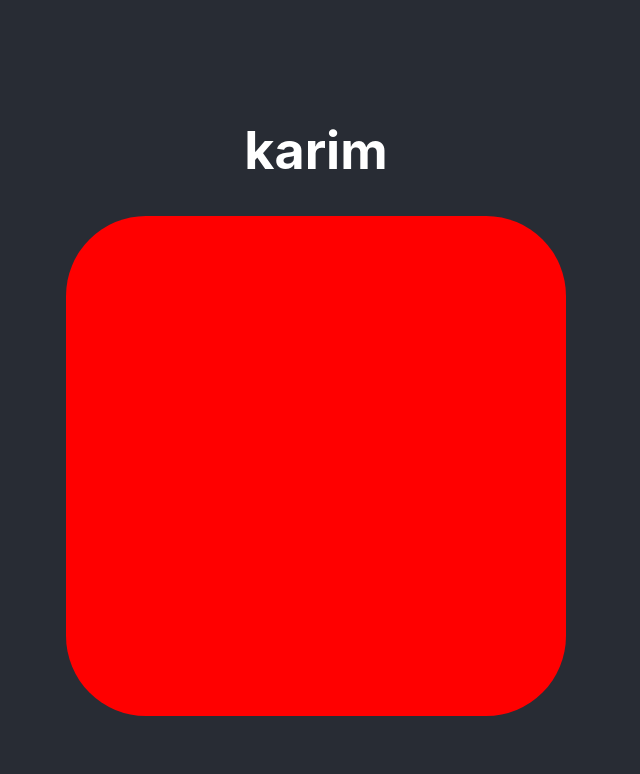
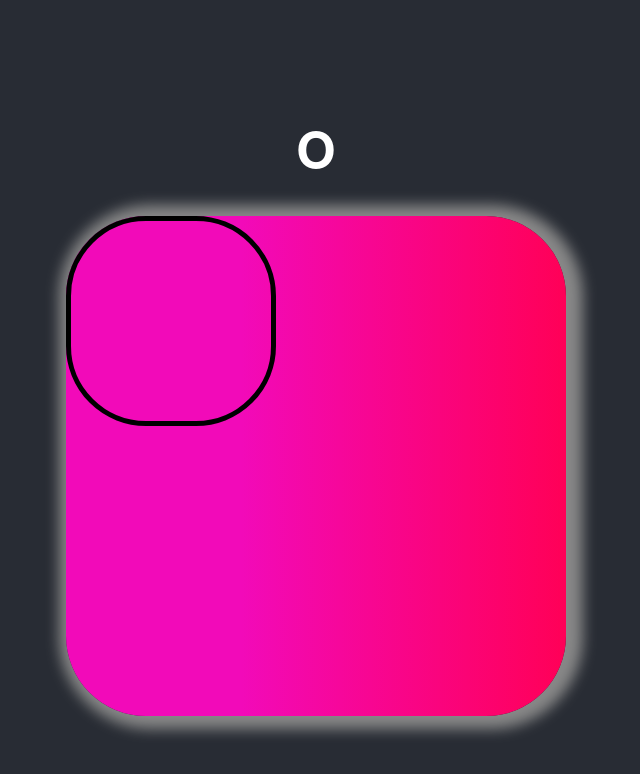
Before and after one commit to AlaBenAicha/at-intro-front, a React (Create React App) app: page / in a window 1280 px wide. Shown: the top 774 px of the page, without its empty margins (324-964 px from the left). Built offline with nearby package versions, Linux system fonts and the light colour scheme.

Commit message:
borderRadius

```diff
--- a/src/App.js
+++ b/src/App.js
@@ -7,6 +7,7 @@ function App() {
       <header className="App-header">
         <Karim/>
         <div className='circle'>
+        <div className='bow'></div>
 
 </div>
       </header>
--- a/src/components/Karim.js
+++ b/src/components/Karim.js
@@ -2,7 +2,7 @@ import React from 'react'
 
 function Karim() {
   return (
-    <h1>karim</h1>
+    <h1>O</h1>
   )
 }
 
--- a/src/index.css
+++ b/src/index.css
@@ -12,9 +12,16 @@ code {
     monospace;
 }
 .circle{
-  background-color: red;
+  background-image: linear-gradient(90deg, #f20ab9 35%, #ff0057 100%);
   width: 500px;
   height: 500px;
   border-radius: 80px;
+  box-shadow: 5px 1px 14px 12px #888888
 
 }
+.bow{
+  width: 200px;
+  height: 200px;
+  border: 5px solid #000;
+  border-radius: 80px;
+}
```
